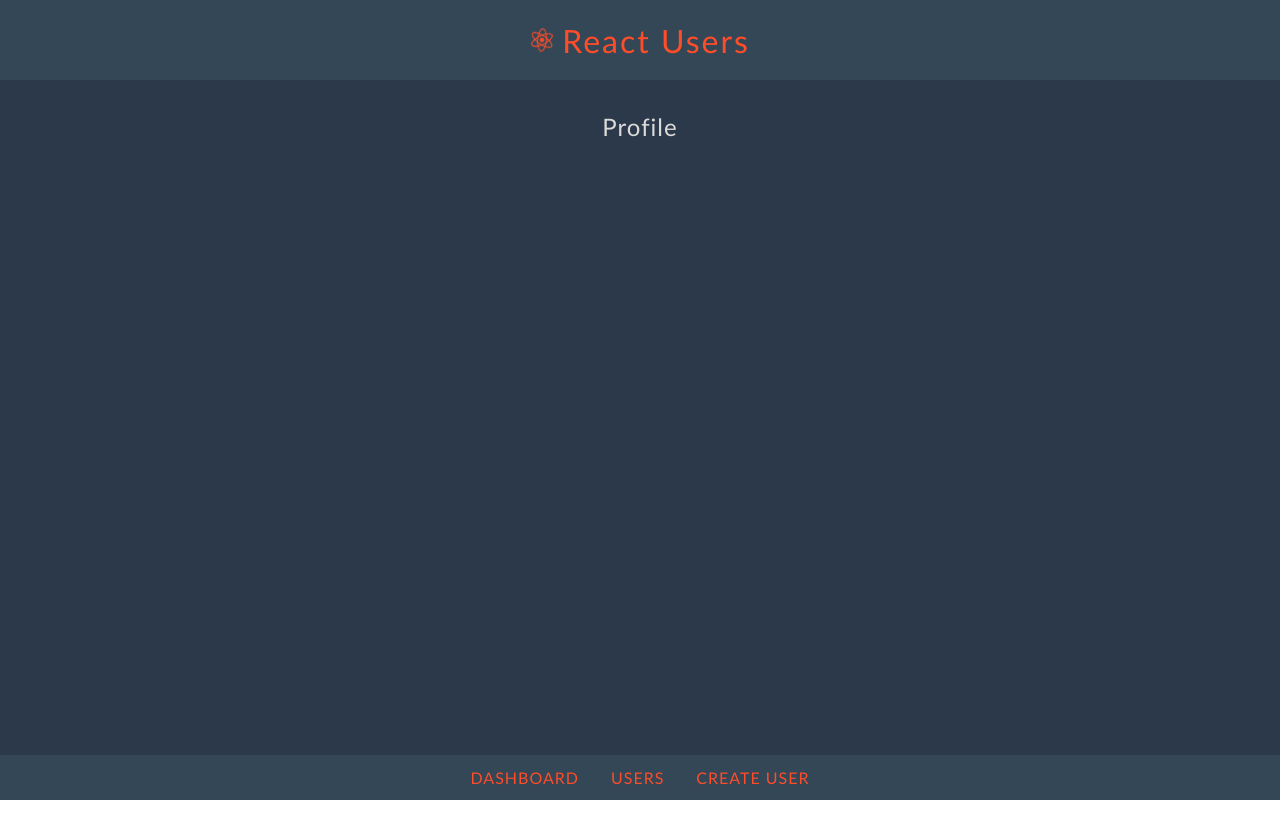
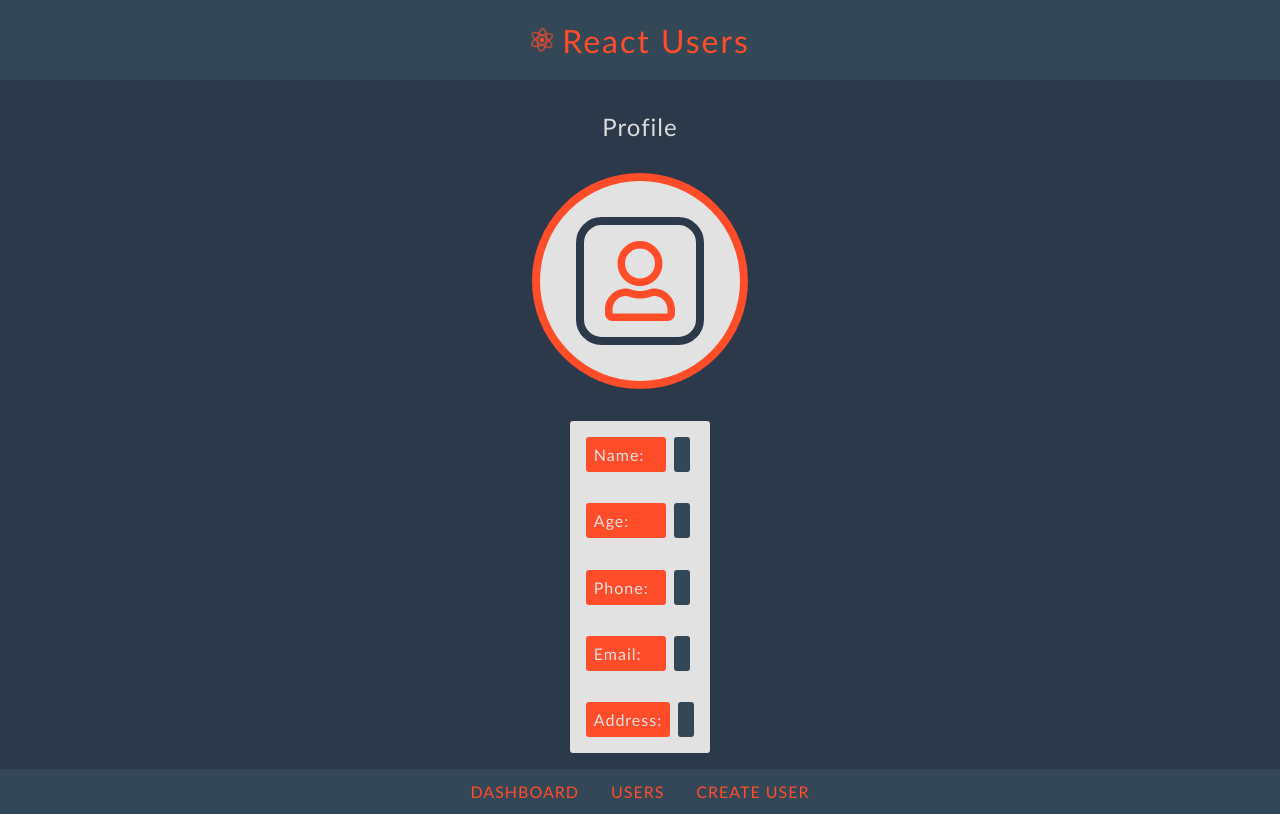
Before and after one commit to Deepak-Kumar-D/React-Users-Client, a React (Create React App) app: page /profile/1 in a window 1280 px wide. Built offline with nearby package versions, Linux system fonts and the light colour scheme; no server answers.

Commit message:
profile router added

```diff
--- a/src/App.css
+++ b/src/App.css
@@ -269,6 +269,60 @@ input:-webkit-autofill:active {
   color: #334756;
 }
 
+/* User profile */
+.user-profile {
+  background-color: #e2e2e2;
+  margin-top: 2rem;
+  padding: 1rem;
+  border-radius: 3px;
+  display: flex;
+  flex-direction: column;
+  justify-content: space-between;
+  min-height: 300px;
+}
+
+.profile-data {
+  display: flex;
+}
+
+.profile-label {
+  background-color: #ff4c29;
+  color: #e2e2e2;
+  padding: 0.5rem;
+  border-radius: 3px;
+  margin-right: 0.5rem;
+  min-width: 4rem;
+}
+
+.profile-desc {
+  background-color: #334756;
+  color: #ff4c29;
+  padding: 0.5rem;
+  border-radius: 3px;
+}
+
+/* Avatar in profiles */
+.avatar-frame {
+  margin-top: 1rem;
+  background-color: #e2e2e2;
+  width: 200px;
+  height: 200px;
+  display: flex;
+  align-items: center;
+  overflow: hidden;
+  justify-content: center;
+  border: 0.5rem solid #ff4c29;
+  border-radius: 50%;
+}
+
+.avatar {
+  font-size: 5rem;
+  color: #ff4c29;
+  border: 0.5rem solid #2c394b;
+  padding: 1rem;
+  border-radius: 20%;
+}
+
 /* Form error messages */
 .messages {
   font-size: 0.9rem;
@@ -289,6 +343,7 @@ input:-webkit-autofill:active {
 
   .header {
     z-index: 9;
+    height: 3rem;
   }
 
   .navbar {
@@ -360,4 +415,18 @@ input:-webkit-autofill:active {
     width: 95%;
     margin: 0.5rem 0;
   }
+
+  .avatar-frame {
+    width: 120px;
+    height: 120px;
+    border-radius: 10%;
+    border-width: 0.3rem;
+  }
+
+  .avatar {
+    font-size: 3rem;
+    padding: 1rem;
+    border-width: 0.3rem;
+    border-radius: 10%;
+  }
 }
--- a/src/components/CreateUser.js
+++ b/src/components/CreateUser.js
@@ -4,6 +4,7 @@ import { yupResolver } from "@hookform/resolvers/yup";
 
 const schema = yup.object().shape({
   name: yup.string().required(),
+  avatar: yup.string(),
   age: yup.number().required(),
   phone: yup.number().required(),
   email: yup.string().email().required(),
@@ -26,6 +27,7 @@ function CreateUser() {
       },
       body: JSON.stringify({
         name: data.name,
+        avatar: data.avatar,
         age: data.age,
         phone: data.phone,
         email: data.email,
@@ -58,6 +60,11 @@ function CreateUser() {
           />
         </div>
         <p className="messages">{errors.name && "⚠ Name is important!"}</p>
+
+        <div className="form-content">
+          <label htmlFor="avatar">Avatar</label>
+          <input type="file" name="avatar" {...register("avatar")} />
+        </div>
 
         <div className="form-content">
           <label htmlFor="age">Age</label>
--- a/src/components/Profile.js
+++ b/src/components/Profile.js
@@ -1,12 +1,13 @@
 import { useEffect, useState } from "react";
 import { useParams } from "react-router-dom";
+import { FaRegUser } from "react-icons/fa";
 
 function Profile() {
-  const { userId } = useParams();
+  const { id } = useParams();
   const [profileData, setProfileData] = useState([]);
 
   const userProfile = async () => {
-    const obj = await fetch(`http://localhost:5000/profile/${userId}`, {
+    const obj = await fetch(`http://localhost:5000/profile/${id}`, {
       method: "GET",
       headers: {
         "Content-Type": "application/json",
@@ -23,18 +24,43 @@ function Profile() {
   };
 
   useEffect(() => {
-    console.log(userId);
     userProfile();
   });
   return (
-    <div>
+    <section className="sub-body">
       <h2 className="headings">Profile</h2>
-      <p>
-        {profileData.map((ele) => {
-          return ele;
-        })}
-      </p>
-    </div>
+
+      <div className="avatar-frame">
+        <FaRegUser className="avatar" />
+      </div>
+
+      <div className="user-profile">
+        <div className="profile-data">
+          <p className="profile-label">Name: </p>
+          <p className="profile-desc">{profileData.name}</p>
+        </div>
+
+        <div className="profile-data">
+          <p className="profile-label">Age: </p>
+          <p className="profile-desc">{profileData.age}</p>
+        </div>
+
+        <div className="profile-data">
+          <p className="profile-label">Phone: </p>
+          <p className="profile-desc">{profileData.phone}</p>
+        </div>
+
+        <div className="profile-data">
+          <p className="profile-label">Email: </p>
+          <p className="profile-desc">{profileData.email}</p>
+        </div>
+
+        <div className="profile-data">
+          <p className="profile-label">Address: </p>
+          <p className="profile-desc">{profileData.address}</p>
+        </div>
+      </div>
+    </section>
   );
 }
 
```
